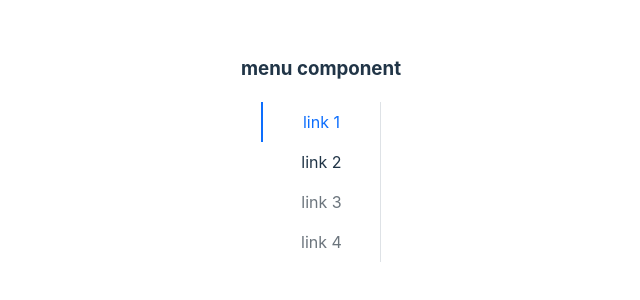
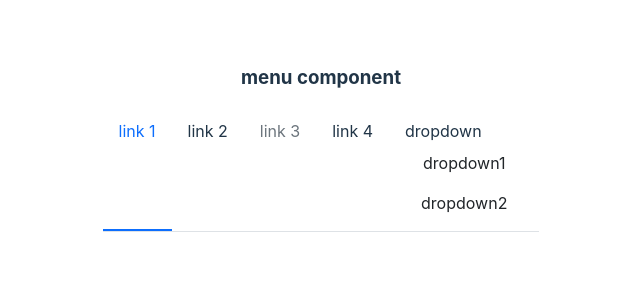
Before and after one commit to hyper8/vite-react-Menu-component, a React (Vite) app: page / in a window 1280 px wide. Shown: the part 246-546 px from the top of the page, without its empty margins (319-959 px from the left). Built offline with nearby package versions, Linux system fonts and the light colour scheme.

Commit message:
create SubMenu component to represent

```diff
--- a/src/App.tsx
+++ b/src/App.tsx
@@ -3,16 +3,21 @@ import Menu from './components/Menu/Menu'
 import './App.css'
 import './styles/index.scss'
 import MenuItem from './components/Menu/MenuItem'
+import SubMenu from './components/Menu/SubMenu'
 
 function App() {
   return (
     <div className="App">
       <h3>menu component</h3>
-      <Menu defaultIndex={0} mode={"vertical"}>
+      <Menu defaultIndex={0} mode={"horizon"}>
         <MenuItem index={0}>link 1</MenuItem>
         <MenuItem index={1}>link 2</MenuItem>
         <MenuItem index={2} className={'is-disabled'}>link 3</MenuItem>
-        <MenuItem index={3} disabled>link 4</MenuItem>
+        <MenuItem index={3}>link 4</MenuItem>
+        <SubMenu title="dropdown">
+          <MenuItem>dropdown1</MenuItem>
+          <MenuItem>dropdown2</MenuItem>
+        </SubMenu>
       </Menu>
     </div>
   )
--- a/src/components/Menu/Menu.tsx
+++ b/src/components/Menu/Menu.tsx
@@ -27,7 +27,8 @@ const Menu: React.FC<MenuProps> = (props: any) => {
   const { defaultIndex, className, mode, style, children, onSelect } = props;
   const [ currentActive, setActive ] = useState(defaultIndex)
   const classes = classNames('viking-menu', className, {
-    'menu-vertical' : mode === 'vertical'
+    'menu-vertical' : mode === 'vertical',
+    'menu-horiziontal': mode === 'horiziontal'
   })
   const handleClick = (index: number) => {
     setActive(index)
--- a/src/components/Menu/MenuItem.tsx
+++ b/src/components/Menu/MenuItem.tsx
@@ -28,5 +28,5 @@ const MenuItem: React.FC<MenuItemProps> = (props: any) => {
     </li>
   )
 }
-
+MenuItem.displayName = 'MenuItem'
 export default MenuItem
--- /dev/null
+++ b/src/components/Menu/SubMenu.tsx
@@ -0,0 +1,45 @@
+import React, {FunctionComponentElement, useContext} from 'react'
+import classNames from 'classnames'
+import { MenuContext } from './Menu'
+import { MenuItemProps } from './MenuItem';
+
+export interface ISubmenuProps {
+  index ?: number;
+  className ?: string;
+  title : string;
+  children ?: React.ReactNode
+}
+
+const SubMenu: React.FC<ISubmenuProps> = ({index, className, title, children}) => {
+  const context = useContext(MenuContext)
+  const classes = classNames('menu-item submenu-item', className, {
+    'is-active': context.index === index
+  })
+  /* 渲染下拉菜单里的内容 */
+  const renderChildren = () => {
+    const childrenComponent = React.Children.map(children, (child, i) => {
+      const childElement = child as FunctionComponentElement<MenuItemProps>
+      if(childElement.type.displayName === 'MenuItem' || childElement.type.displayName === 'SubMenu'){
+        return React.cloneElement(childElement, {index})
+      }else{
+        console.error("Warning: SubMenu has a child which is not a MenuItem component")
+      }
+    })
+    return(
+      <ul className={'viking-submenu'}>
+        {childrenComponent}
+      </ul>
+    )
+  }
+  return(
+    <li key={index} className={classes}>
+      <div className="submenu-title">
+        {title}
+      </div>
+      {renderChildren()}
+    </li>
+  );
+}
+SubMenu.displayName = 'SubMenu'
+
+export default SubMenu
```
